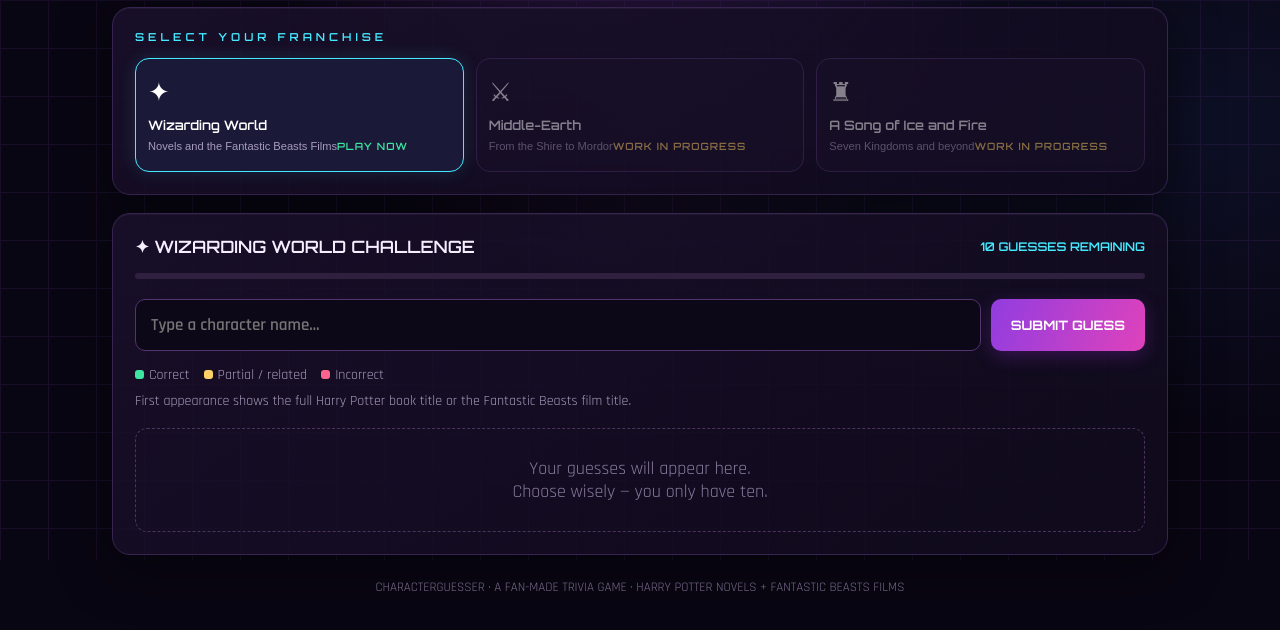
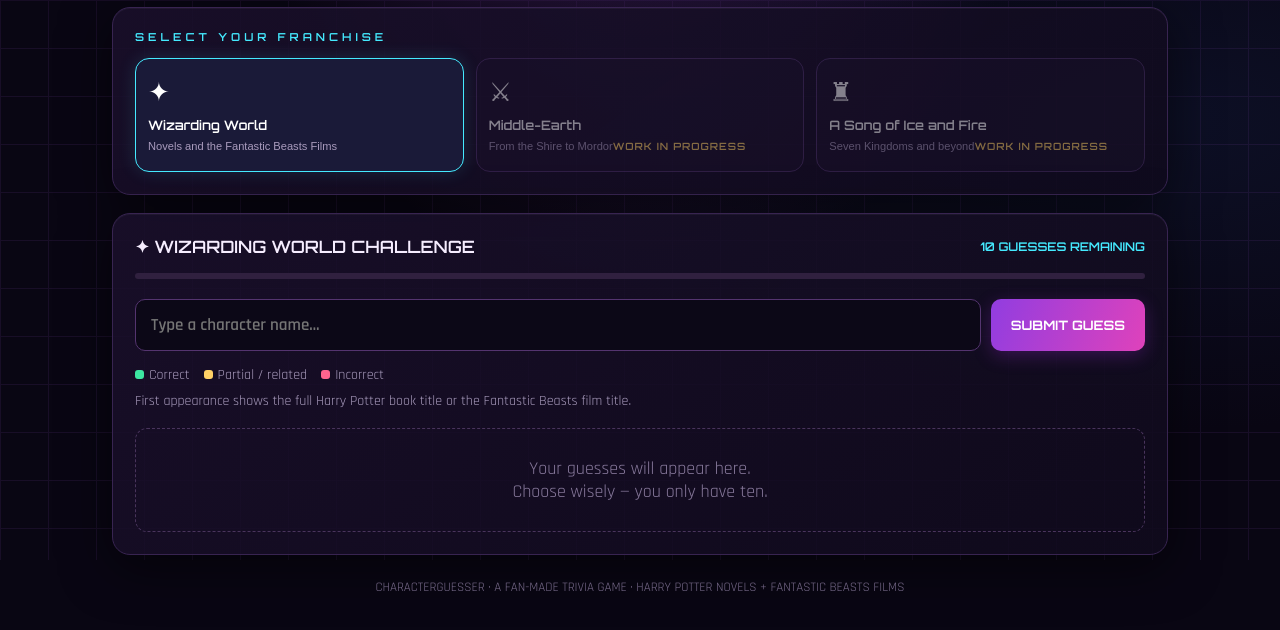
Before and after one commit to VentusBlitz/VentusBlitz.github.io, a plain HTML site: page index.html in a window 1280 px wide. Shown: the part 240-870 px from the top of the page. Drawn offline with Linux system fonts and the light colour scheme.

Commit message:
Update index.html

```diff
--- a/index.html
+++ b/index.html
@@ -21,7 +21,7 @@ body:before{content:"";position:fixed;inset:0;pointer-events:none;opacity:.12;ba
 <header class="top"><div class="brand">CHARACTER<span>GUESSER</span></div><div class="tag">BETA</div></header>
 <section class="hero"><div class="eyebrow">ONE CHARACTER · TEN GUESSES</div><h1>GUESS THE CHARACTER</h1><p>How well do you really know your favourite worlds?</p></section>
 <section class="panel"><div class="eyebrow">SELECT YOUR FRANCHISE</div><div class="franchises">
-<button class="franchise active" id="hpBtn"><span class="icon">✦</span><span><strong>Wizarding World</strong><small>Novels and the Fantastic Beasts Films</small></span><span class="status">PLAY NOW</span></button>
+<button class="franchise active" id="hpBtn"><span class="icon">✦</span><span><strong>Wizarding World</strong><small>Novels and the Fantastic Beasts Films</small></span></button>
 <button class="franchise" disabled><span class="icon">⚔</span><span><strong>Middle-Earth</strong><small>From the Shire to Mordor</small></span><span class="status soon">WORK IN PROGRESS</span></button>
 <button class="franchise" disabled><span class="icon">♜</span><span><strong>A Song of Ice and Fire</strong><small>Seven Kingdoms and beyond</small></span><span class="status soon">WORK IN PROGRESS</span></button>
 </div></section>
```
